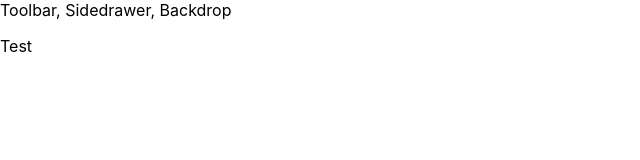
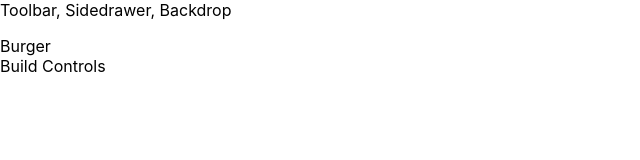
Before and after one commit to colm29/react-burger-windows, a React (Create React App) app: page / in a window 1280 px wide. Shown: the top 160 px of the page, without its empty margins (0-640 px from the left). Built offline with nearby package versions, Linux system fonts and the light colour scheme.

Commit message:
Burger Builder Container

```diff
--- a/src/App.js
+++ b/src/App.js
@@ -1,14 +1,14 @@
 import React, { Component } from 'react';
 
 import Layout from './components/Layout/Layout';
-
+import BurgerBuilder from './containers/BurgerBuilder/BurgerBuilder'
 
 class App extends Component {
   render() {
     return(
       <div>
         <Layout>
-          <p>Test</p>
+          <BurgerBuilder />
         </Layout>
 
       </div>
--- a/src/components/Layout/Layout.js
+++ b/src/components/Layout/Layout.js
@@ -1,9 +1,10 @@
 import React, { Fragment } from 'react';
+import classes from './Layout.module.css'
 
 const layout = (props) => (
     <Fragment>
         <div>Toolbar, Sidedrawer, Backdrop</div>
-        <main>
+        <main className={classes.Content}>
             {props.children}
         </main>
     </Fragment>
--- /dev/null
+++ b/src/components/Layout/Layout.module.css
@@ -0,0 +1,3 @@
+.Content {
+    margin-top:  16px;
+}
--- /dev/null
+++ b/src/containers/BurgerBuilder/BurgerBuilder.js
@@ -0,0 +1,14 @@
+import React, { Component, Fragment } from 'react';
+
+class BurgerBuilder extends Component {
+    render() {
+        return (
+            <Fragment>
+                <div>Burger</div>
+                <div>Build Controls</div>
+            </Fragment>
+        );
+    }
+}
+
+export default BurgerBuilder;
```
